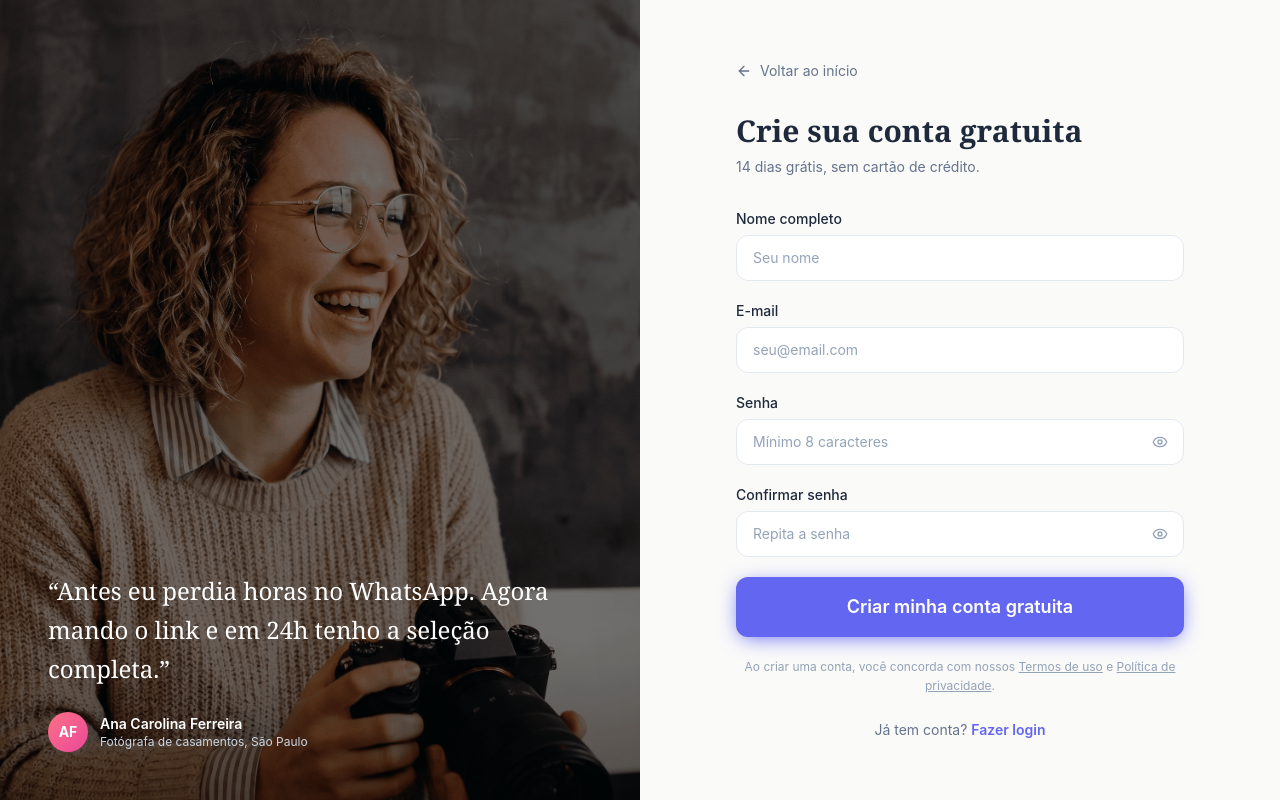
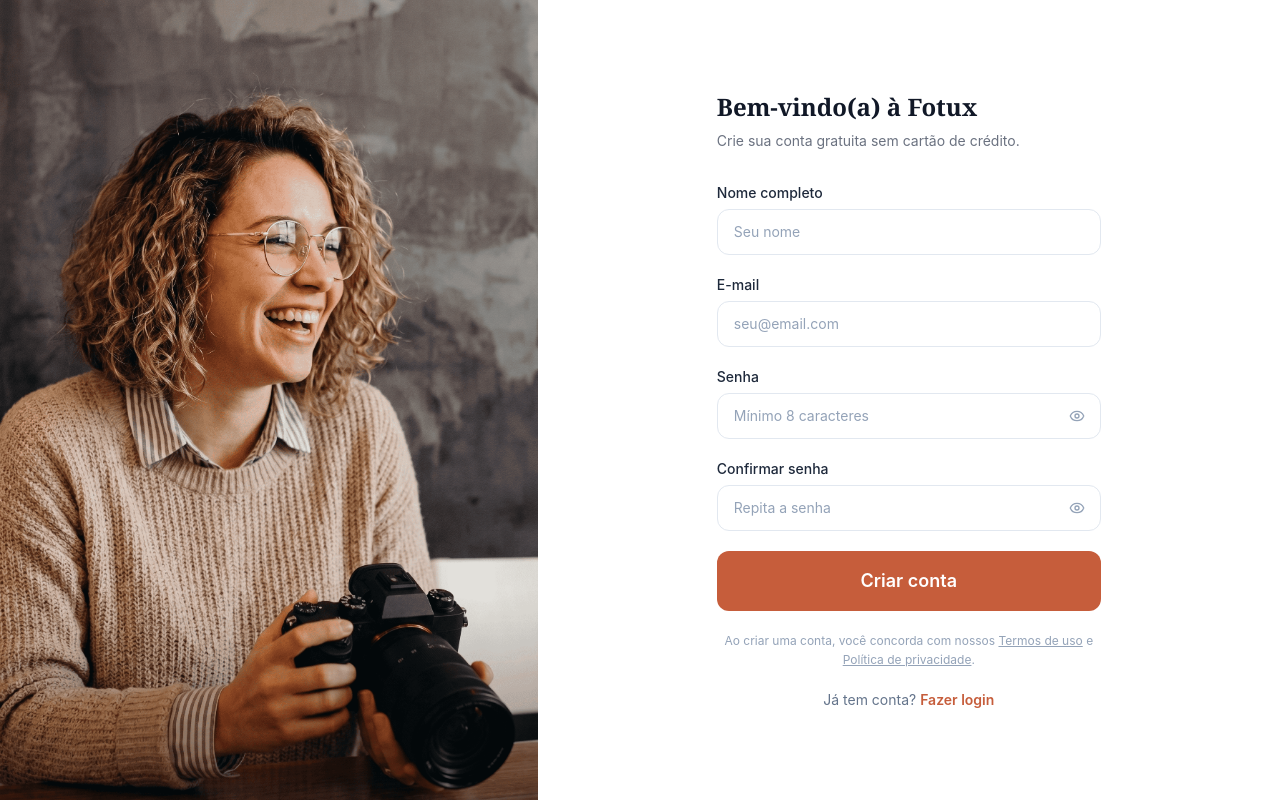
Before and after one commit to RyanHLA/Fotux-Site, a Next.js app: page /cadastro in a window 1280 px wide. Built offline with nearby package versions, Linux system fonts and the light colour scheme.

Commit message:
feat: redesign cadastro page to match reference layout

```diff
--- a/src/app/cadastro/page.tsx
+++ b/src/app/cadastro/page.tsx
@@ -6,7 +6,7 @@
 import { zodResolver } from "@hookform/resolvers/zod";
 import { useSearchParams } from "next/navigation";
 import { toast } from "sonner";
-import { Eye, EyeOff, ArrowLeft, CheckCircle } from "lucide-react";
+import { Eye, EyeOff, CheckCircle } from "lucide-react";
 import { signUpSchema, type SignUpFormValues } from "@/lib/validations/auth";
 import { createClient } from "@/lib/supabase/client";
 import { LoadingButton } from "@/components/ui/LoadingButton";
@@ -341,11 +341,17 @@
         )}
       </div>
 
-      <LoadingButton loading={loading} fullWidth size="lg" className="mt-2">
-        Criar minha conta gratuita
+      <LoadingButton
+        loading={loading}
+        fullWidth
+        size="lg"
+        className="mt-2"
+        style={{ backgroundColor: '#C65D3B', boxShadow: 'none' }}
+      >
+        Criar conta
       </LoadingButton>
 
-      <p className="font-body text-xs text-slate-400 text-center leading-relaxed">
+      <p className="font-body text-xs text-slate-400 text-center leading-relaxed mt-4">
         Ao criar uma conta, você concorda com nossos{" "}
         <a href="#" className="underline hover:text-slate-600">
           Termos de uso
@@ -362,53 +368,27 @@
 
 export default function CadastroPage() {
   return (
-    <div className="min-h-screen bg-background flex">
-      {/* Left panel — photo */}
-      <div className="hidden lg:flex lg:w-1/2 relative overflow-hidden">
+    <div className="min-h-screen bg-white flex">
+      {/* Left panel — photo only, narrow */}
+      <div className="hidden lg:block lg:w-[38%] xl:w-[42%] relative overflow-hidden flex-shrink-0">
         <img
           src="/images/img-login-page.webp"
           alt="Fotógrafa"
           className="absolute inset-0 w-full h-full object-cover object-center"
         />
-        {/* dark overlay */}
-        <div className="absolute inset-0 bg-black/50" />
-
-        <div className="relative z-10 flex flex-col justify-end p-12 w-full">
-          <blockquote className="font-heading text-2xl text-white leading-relaxed mb-6">
-            &ldquo;Antes eu perdia horas no WhatsApp. Agora mando o link e em
-            24h tenho a seleção completa.&rdquo;
-          </blockquote>
-          <div className="flex items-center gap-3">
-            <div className="w-10 h-10 rounded-full bg-gradient-to-br from-rose-400 to-pink-500 flex items-center justify-center text-white font-bold text-sm font-body flex-shrink-0">
-              AF
-            </div>
-            <div>
-              <p className="font-body font-semibold text-white text-sm">Ana Carolina Ferreira</p>
-              <p className="font-body text-slate-300 text-xs">Fotógrafa de casamentos, São Paulo</p>
-            </div>
-          </div>
-        </div>
       </div>
 
       {/* Right panel — form */}
-      <div className="w-full lg:w-1/2 flex items-center justify-center p-6 lg:p-12">
-        <div className="w-full max-w-md">
-          {/* Back link */}
-          <Link
-            href="/"
-            className="inline-flex items-center gap-2 font-body text-sm text-slate-500 hover:text-foreground transition-colors mb-8"
-          >
-            <ArrowLeft className="w-4 h-4" />
-            Voltar ao início
-          </Link>
+      <div className="w-full lg:flex-1 flex items-center justify-center px-8 py-12 lg:px-16">
+        <div className="w-full max-w-sm">
 
           {/* Header */}
           <div className="mb-8">
-            <h1 className="font-heading text-3xl font-bold text-foreground mb-2">
-              Crie sua conta gratuita
+            <h1 className="font-heading text-2xl font-bold text-gray-900 mb-2">
+              Bem-vindo(a) à Fotux
             </h1>
-            <p className="font-body text-slate-500 text-sm">
-              14 dias grátis, sem cartão de crédito.
+            <p className="font-body text-gray-500 text-sm">
+              Crie sua conta gratuita sem cartão de crédito.
             </p>
           </div>
 
@@ -417,11 +397,11 @@
           </Suspense>
 
           {/* Login link */}
-          <p className="mt-6 text-center font-body text-sm text-slate-500">
+          <p className="mt-5 text-center font-body text-sm text-slate-500">
             Já tem conta?{" "}
             <Link
               href="/login"
-              className="font-semibold text-primary hover:text-primary-600 transition-colors"
+              className="font-semibold text-[#C65D3B] hover:opacity-80 transition-opacity"
             >
               Fazer login
             </Link>
```
